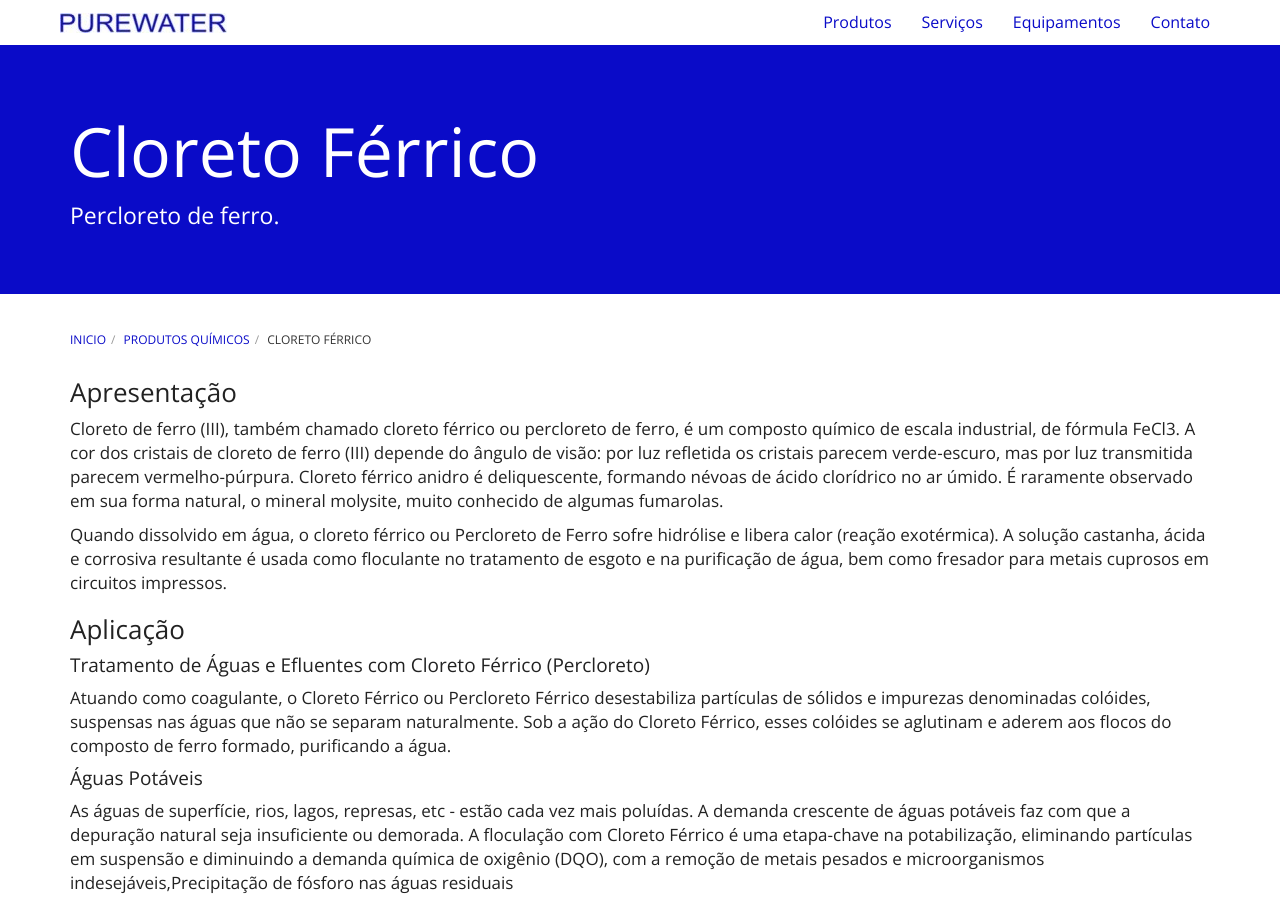
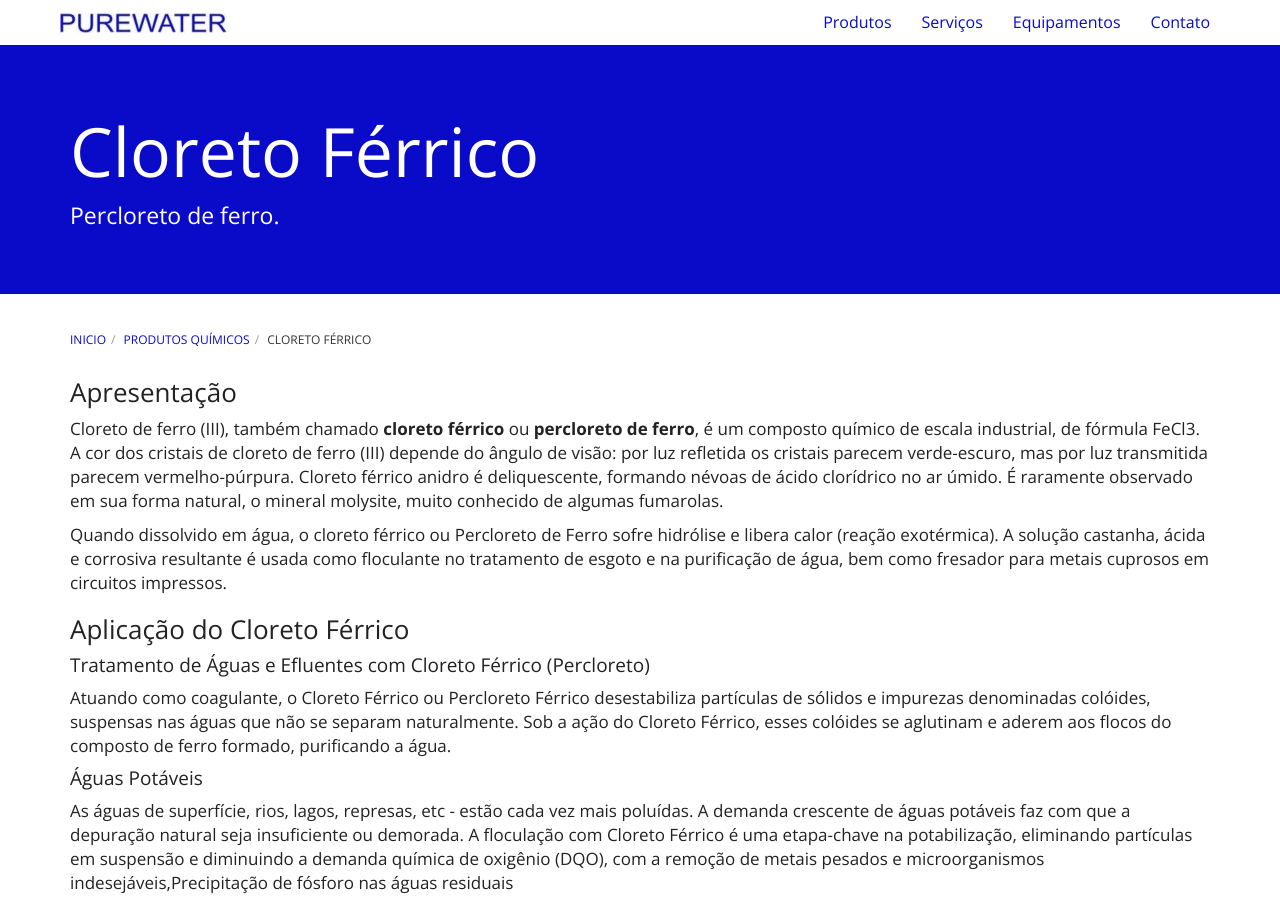
Before and after one commit to purewaterefluentes/purewaterefluentes.github.io, a Jekyll site: the page built from produtos/cloreto-ferrico.md, in a window 1280 px wide and 900 px high. Built offline with Jekyll 4.4.1, drawn with Linux system fonts in a browser that asks for light colours; nearby versions of some CDN libraries; library files that are not in the unit come from our copies.

Commit message:
Create cloreto-ferrico.md

```diff
--- a/produtos/cloreto-ferrico.md
+++ b/produtos/cloreto-ferrico.md
@@ -6,11 +6,11 @@ subtitle: Percloreto de ferro.
 ---
 
 ### Apresentação
-Cloreto de ferro (III), também chamado cloreto férrico ou percloreto de ferro, é um composto químico de escala industrial, de fórmula FeCl3. A cor dos cristais de cloreto de ferro (III) depende do ângulo de visão: por luz refletida os cristais parecem verde-escuro, mas por luz transmitida parecem vermelho-púrpura. Cloreto férrico anidro é deliquescente, formando névoas de ácido clorídrico no ar úmido. É raramente observado em sua forma natural, o mineral molysite, muito conhecido de algumas fumarolas.
+Cloreto de ferro (III), também chamado **cloreto férrico** ou **percloreto de ferro**, é um composto químico de escala industrial, de fórmula FeCl3. A cor dos cristais de cloreto de ferro (III) depende do ângulo de visão: por luz refletida os cristais parecem verde-escuro, mas por luz transmitida parecem vermelho-púrpura. Cloreto férrico anidro é deliquescente, formando névoas de ácido clorídrico no ar úmido. É raramente observado em sua forma natural, o mineral molysite, muito conhecido de algumas fumarolas.
 
 Quando dissolvido em água, o cloreto férrico ou Percloreto de Ferro sofre hidrólise e libera calor (reação exotérmica). A solução castanha, ácida e corrosiva resultante é usada como floculante no tratamento de esgoto e na purificação de água, bem como fresador para metais cuprosos em circuitos impressos.
 
-### Aplicação
+### Aplicação do Cloreto Férrico
 
 #### Tratamento de Águas e Efluentes com Cloreto Férrico (Percloreto)
 
```
